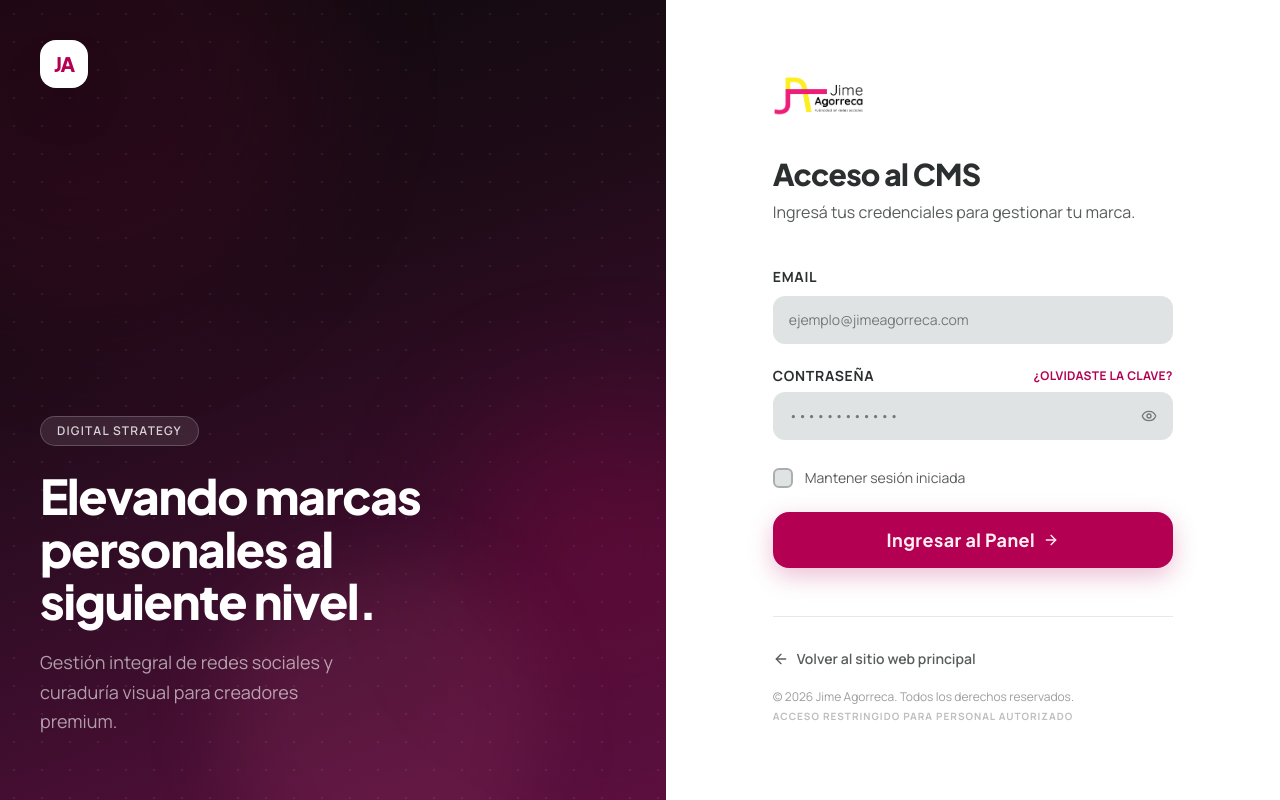
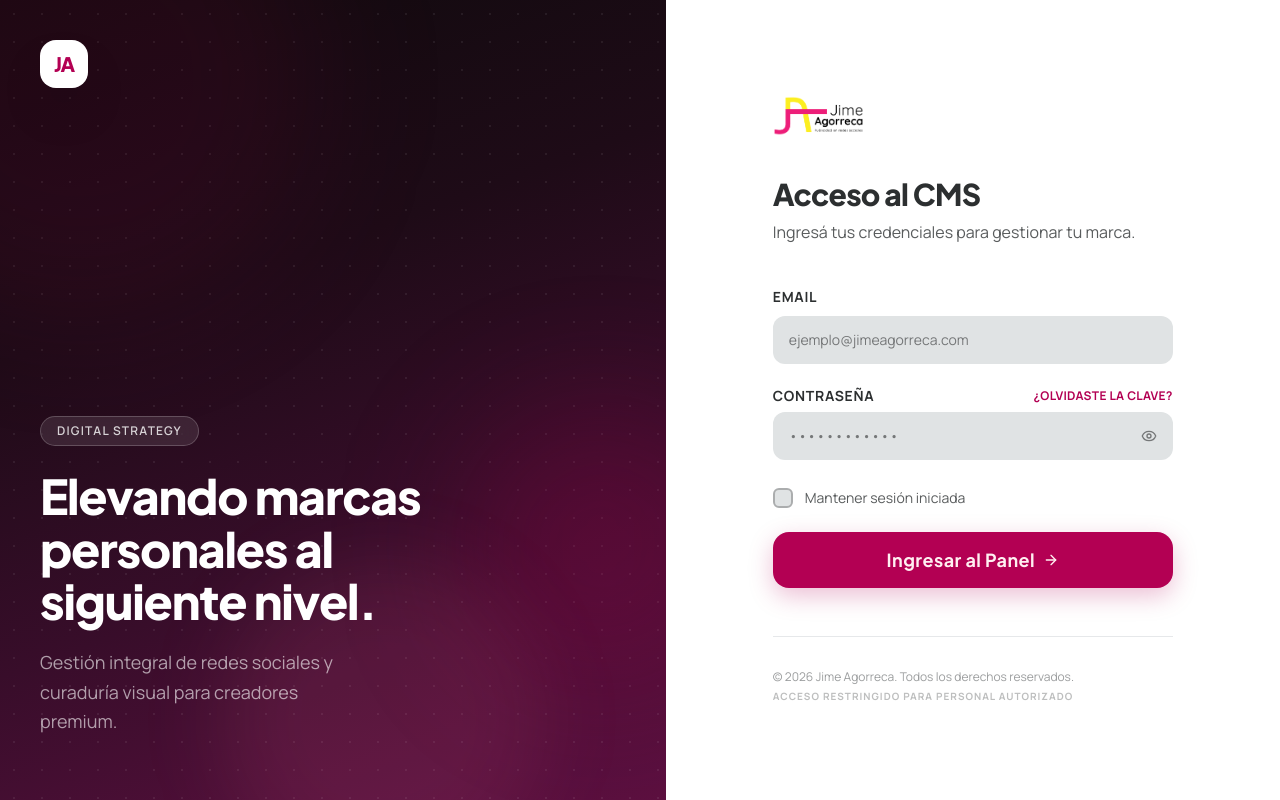
Before and after one commit to OAS-Dev/jime-agorreca-admin, a Next.js app: page /login in a window 1280 px wide. Built offline with nearby package versions, Linux system fonts and the light colour scheme.

Commit message:
🎨 UPD: middleware config, favicon and login page layout

```diff
--- a/src/app/(auth)/login/page.tsx
+++ b/src/app/(auth)/login/page.tsx
@@ -4,8 +4,7 @@ import { useState } from 'react';
 import { signIn } from 'next-auth/react';
 import { useRouter } from 'next/navigation';
 import Image from 'next/image';
-import Link from 'next/link';
-import { Eye, EyeOff, ArrowRight, ArrowLeft, AlertCircle } from 'lucide-react';
+import { Eye, EyeOff, ArrowRight, AlertCircle } from 'lucide-react';
 
 import { Button } from '@/components/ui/button';
 import { Input } from '@/components/ui/input';
@@ -224,14 +223,6 @@ export default function LoginPage() {
 
           {/* Footer */}
           <div className='mt-12 pt-8 border-t border-surface-container flex flex-col gap-5'>
-            <Link
-              href='https://jimeagorreca.com'
-              className='flex items-center gap-2 text-on-surface-variant hover:text-primary font-body font-semibold text-sm transition-colors group w-fit'
-            >
-              <ArrowLeft className='h-4 w-4 group-hover:-translate-x-1 transition-transform duration-200' />
-              Volver al sitio web principal
-            </Link>
-
             <div className='flex flex-col gap-1'>
               <p className='text-xs font-body text-on-surface-variant/60'>
                 © {new Date().getFullYear()} Jime Agorreca. Todos los derechos reservados.
--- a/src/middleware.ts
+++ b/src/middleware.ts
@@ -2,5 +2,5 @@ export { default } from 'next-auth/middleware';
 
 export const config = {
   // Protege todo excepto /login y rutas internas de Next
-  matcher: ['/((?!login|api/auth|_next/static|_next/image|favicon.ico).*)'],
+  matcher: ['/((?!login|api/auth|_next/static|_next/image|favicon.ico|images).*)'],
 };
```
Also changed, not shown: 1 other file (tests, documents, lock files or other folders).
